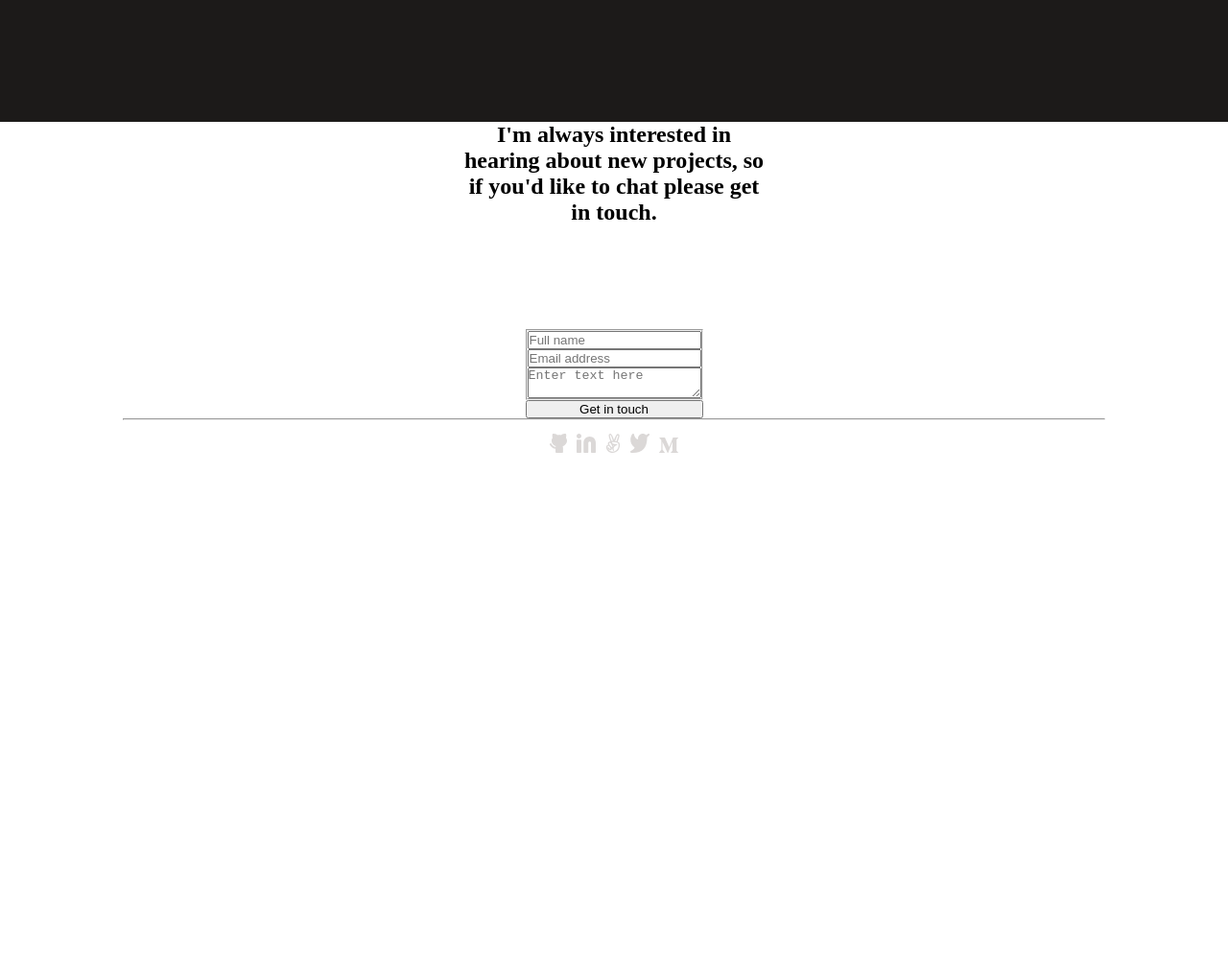
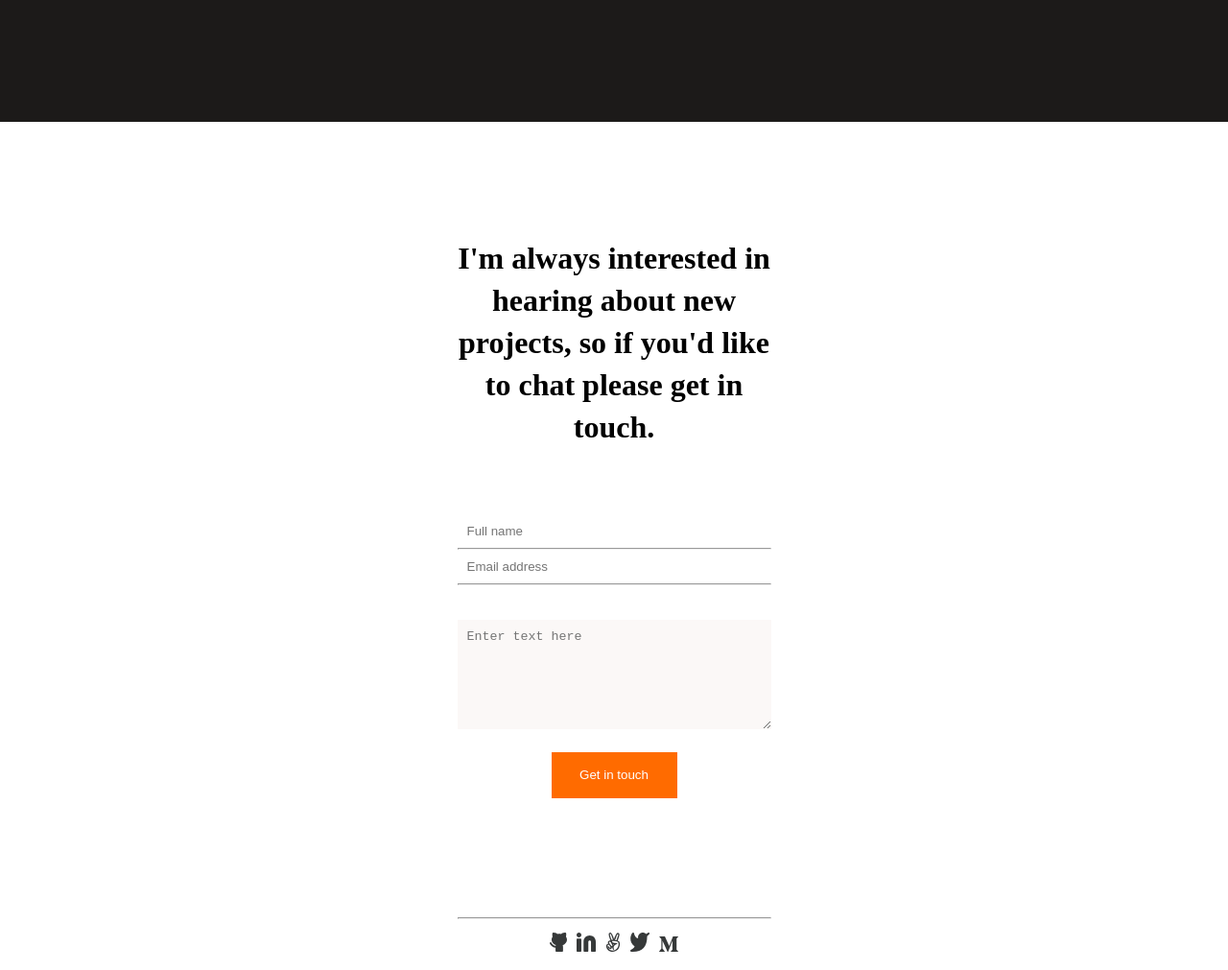
Before and after one commit to er-contreras/cr-contact-form, a website: page index.html in a window 1280 px wide. Shown: the part 6580-7591 px from the top of the page at 96% size. Before the commit the page ends 7071 px from the top, so only its background shows below. Drawn offline with Linux system fonts and the light colour scheme.

Commit message:
Style Form

```diff
--- a/css/footer.css
+++ b/css/footer.css
@@ -12,11 +12,53 @@ fieldset {
   flex-direction: column;
 }
 
+form input {
+  border: none;
+  padding: 10px;
+}
+
+form {
+  width: 327px;
+  align-items: center;
+}
+
+hr {
+  width: 327px;
+}
+
+fieldset {
+  border: none;
+}
+
 .footer-section {
   width: 327px;
   height: 216px;
+  margin: 120px 0 73px 0;
 }
 
 .footer-section h2 {
   text-align: center;
+  font-size: 32px;
+  line-height: 44px;
 }
+
+textarea {
+  width: 327px;
+  height: 114px;
+  background-color: #FBF8F7;
+  border: none;
+  margin: 36px 0 0 0;
+  padding: 10px;
+}
+
+.btn-center {
+  width: 131px;
+  height: 48px;
+  background-color: #FF6B00;
+  color: white;
+  margin: 24px 0 124px 0;
+}
+
+.icon-footer {
+  filter: invert(90%);
+}
--- a/index.html
+++ b/index.html
@@ -304,8 +304,12 @@
           <label for="name"></label>
           <input type="text" name="name" id="name" placeholder="Full name" minlength="5" maxlength="30" required/>
 
+          <hr>
+
           <label for="email"></label>
-          <input type="email" name="email" id="email" placeholder="Email address" required/>
+          <input type="email" name="email" id="email" placeholder="Email address" />
+
+          <hr>
 
           <textarea name="user-message" placeholder="Enter text here" minlength="3" maxlength="900" required></textarea>
         </fieldset>
@@ -317,23 +321,23 @@
 
       <ul class="icons-footer flex">
         <li>
-          <a href="#"><img src="./media/svg/github.svg" alt="github" /></a>
+          <a href="#"><img class="icon-footer" src="./media/svg/github.svg" alt="github" /></a>
         </li>
 
         <li>
-          <a href="#"><img src="./media/svg/linkedin.svg" alt="linkedin" /></a>
+          <a href="#"><img class="icon-footer" src="./media/svg/linkedin.svg" alt="linkedin" /></a>
         </li>
 
         <li>
-          <a href="#"><img src="./media/svg/angel.svg" alt="Angelist" /></a>
+          <a href="#"><img class="icon-footer" src="./media/svg/angel.svg" alt="Angelist" /></a>
         </li>
 
         <li>
-          <a href="#"><img src="./media/svg/twitter.svg" alt="twitter" /></a>
+          <a href="#"><img class="icon-footer" src="./media/svg/twitter.svg" alt="twitter" /></a>
         </li>
 
         <li>
-          <a href="#"><img src="./media/svg/medium.svg" alt="medium" /></a>
+          <a href="#"><img class="icon-footer" src="./media/svg/medium.svg" alt="medium" /></a>
         </li>
       </ul>
     </footer>
```
